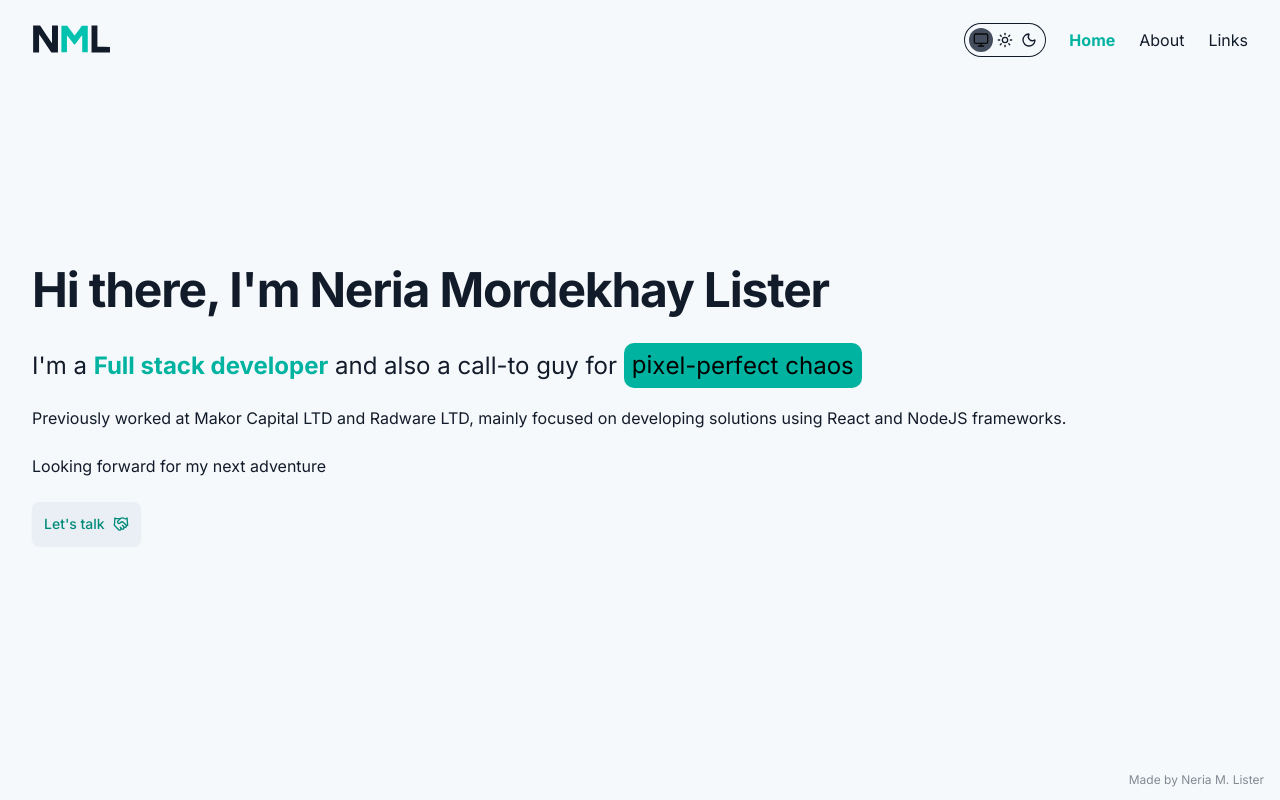
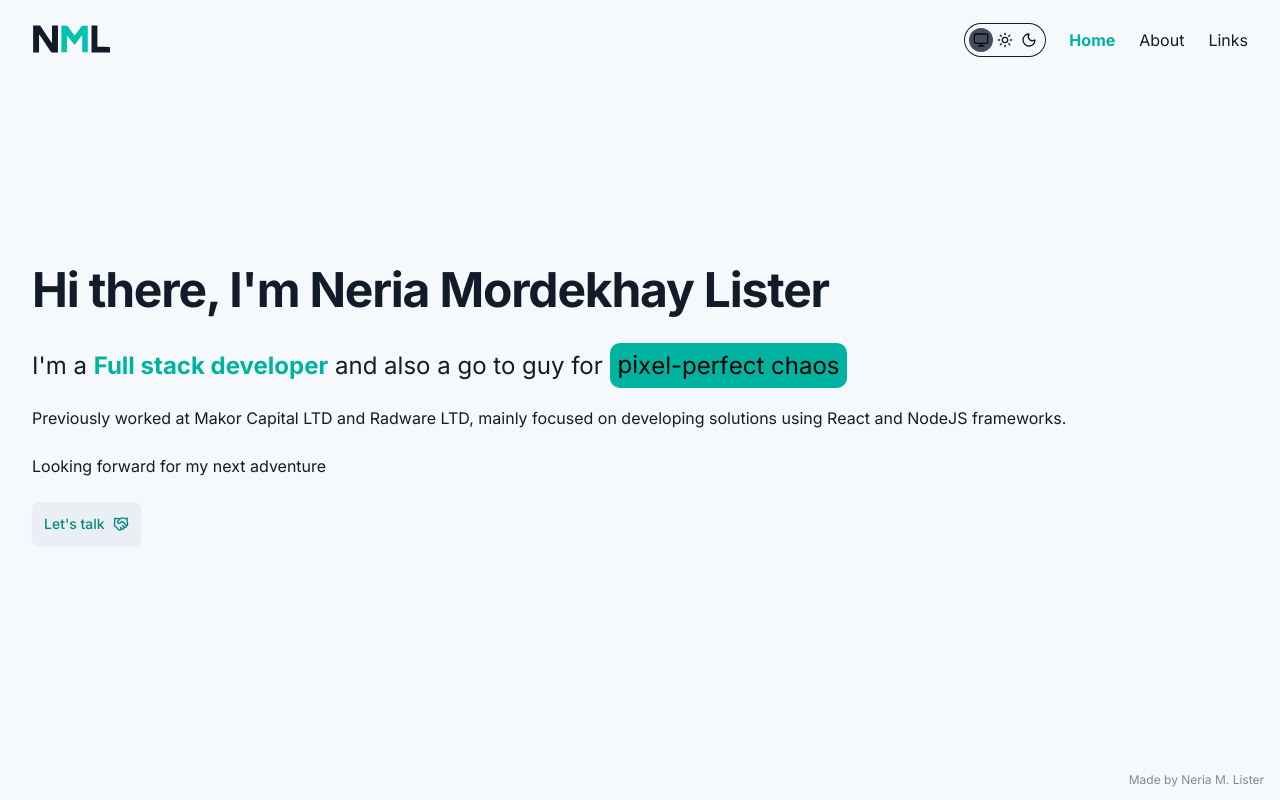
Before and after one commit to Neria28/portfolio, a Next.js app: page / in a window 1280 px wide. Built offline with nearby package versions, Linux system fonts and the light colour scheme.

Commit message:
change grammer on home

```diff
--- a/app/home.tsx
+++ b/app/home.tsx
@@ -32,7 +32,7 @@ const Home = () => {
                   >
                     Full stack developer
                   </span>{" "}
-                  and also a call-to guy for
+                  and also a go to guy for
                 </>
               }
               texts={[
```
